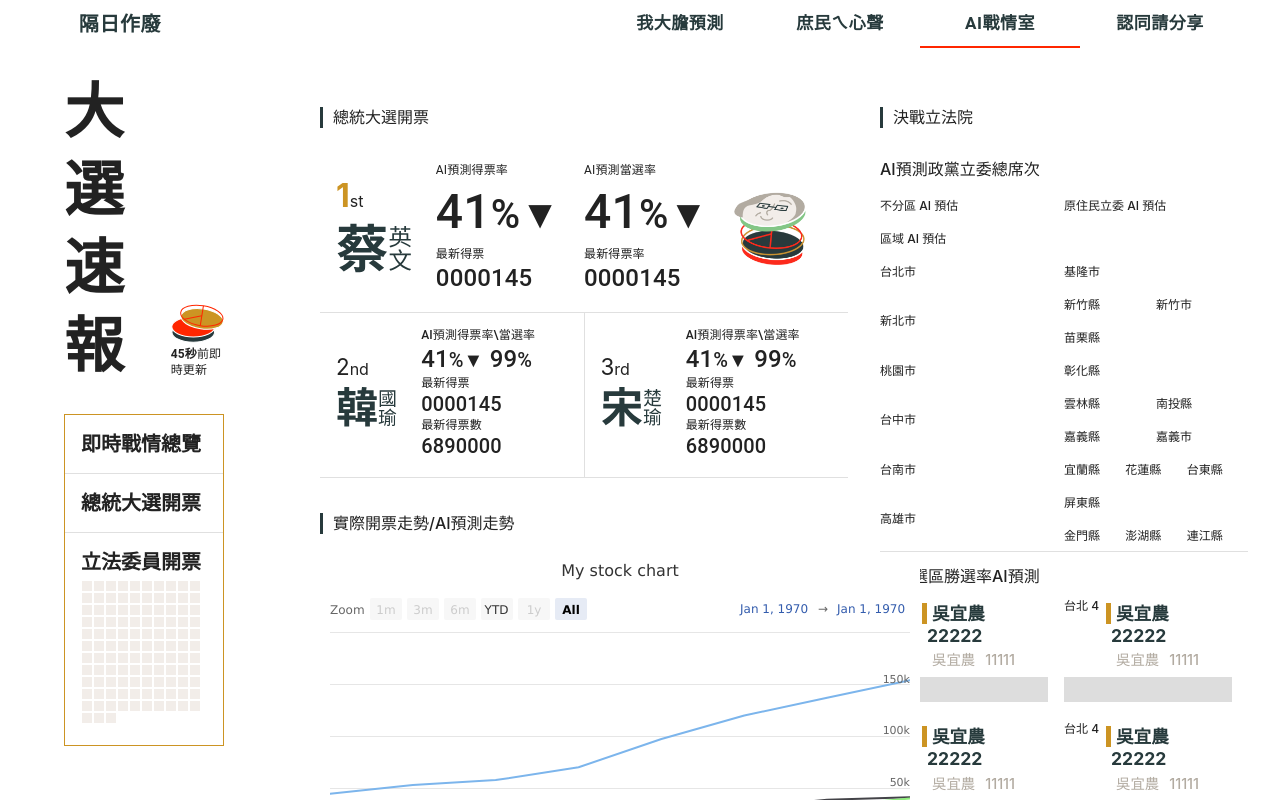
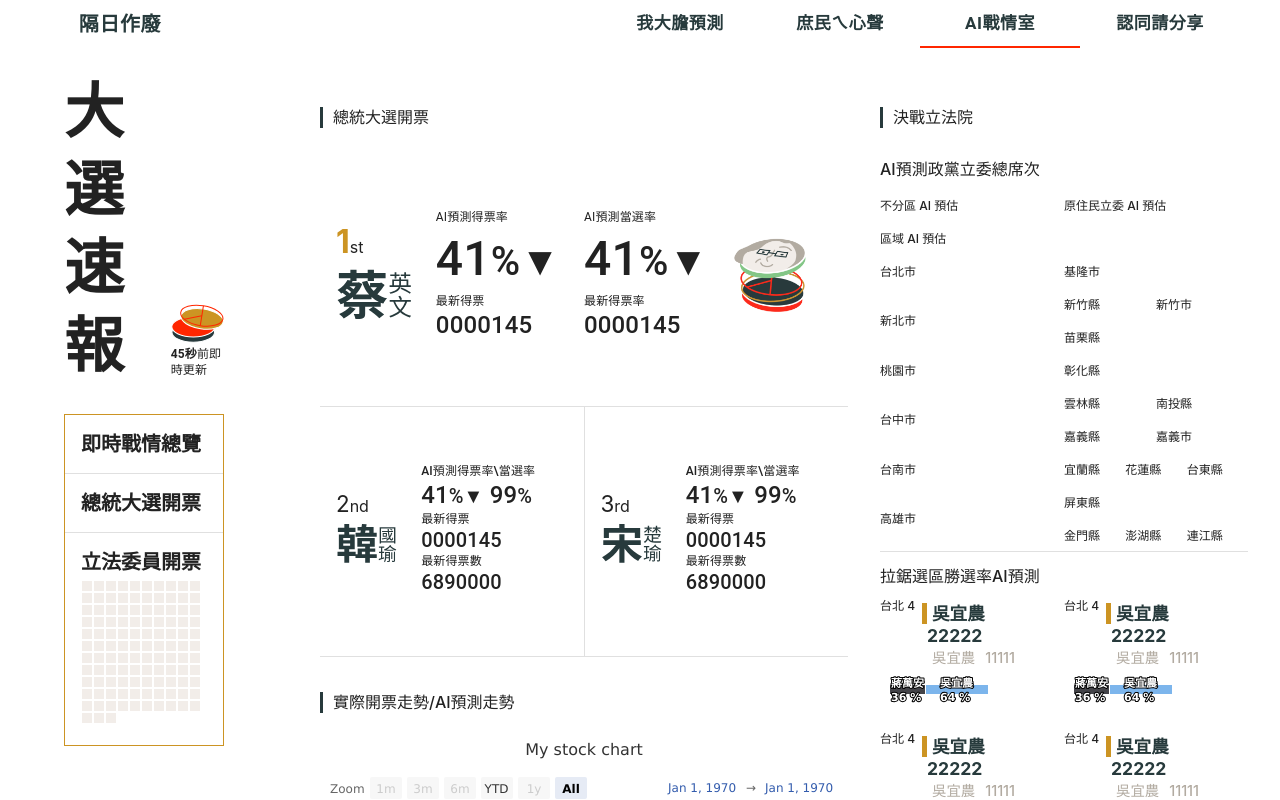
Before and after one commit to ychi/fire-elect, a React (Create React App) app: page /aiwarroom in a window 1280 px wide. Shown: the top 800 px of the page. Built offline with nearby package versions, Linux system fonts and the light colour scheme.

Commit message:
line graph

```diff
--- a/src/presentational/Components/DistParliament/DistParliament.js
+++ b/src/presentational/Components/DistParliament/DistParliament.js
@@ -1,10 +1,62 @@
 import React from 'react';
 import './distparliament.scss';
-import Button from '@material-ui/core/Button';
 import Typography from '@material-ui/core/Typography';
 import Box from '@material-ui/core/Box';
 import Grid from '@material-ui/core/Grid';
-import Link from '@material-ui/core/Link';
+import { render } from 'react-dom';
+import Highcharts from 'highcharts/highstock';
+import HighchartsReact from 'highcharts-react-official';
+
+const bar = {
+  chart: {
+    height: 50,
+    type: 'bar'
+},
+title: {
+    text: ''
+},
+credits: {
+  enabled: false
+},
+xAxis: {
+    visible: false,
+},
+yAxis: {
+    visible: false,
+},
+legend: {
+    enabled: false,
+},
+
+plotOptions: {
+    series: {
+        stacking: 'normal',
+        pointWidth: 10
+    },
+    bar: {
+        dataLabels: {
+            enabled: true,
+            distance : -50,
+            formatter: function() {
+                var dlabel = this.series.name + '<br/>';
+                dlabel += Math.round(this.percentage*100)/100 + ' %';
+                    return dlabel
+             },
+            style: {
+                color: 'white',
+            },
+        },
+
+    },
+},
+series: [{
+    name: '吳宜農',
+    data: [64]
+}, {
+    name: '蔣萬安',
+    data: [36]
+}]
+};
 
 function DistParliament(props) {
   return (
@@ -22,7 +74,14 @@ function DistParliament(props) {
           <span className="losecount">{props.losecount}</span>
         </Grid>
       </Grid>
-      <Grid item xs={12} className="predict_bar"></Grid>
+      <Grid item xs={12} className="predict_bar">
+        <Box className="barwidth">
+          <HighchartsReact
+        highcharts={Highcharts}
+        options={bar}
+        />
+        </Box>
+      </Grid>
     </Grid>
   );
 }
--- a/src/presentational/Components/DistParliament/distparliament.scss
+++ b/src/presentational/Components/DistParliament/distparliament.scss
@@ -1,9 +1,7 @@
 .distparliament {
     padding: 50px 0;
     .predict_bar{
-        background-color: #dddddd;
-        margin: 5px 0;
-        padding: 10px 0;
+       height: 50px;
     }
     .winner, .wincount, .loser, .losecount{
         padding: 0 5px;
@@ -27,4 +25,5 @@
     .loser{
         border-color: transparent;
     }
+
 }
--- a/src/presentational/Components/LineGraph/LineGraph.js
+++ b/src/presentational/Components/LineGraph/LineGraph.js
@@ -25,7 +25,7 @@ const options = {
     data: [12908, 5948, 8105, 11248, 8989, 11816, 18274, 18111]
 }, {
     name: '宋 預測得票率',
-    data: [23916, 21024, 22742, 12851, 13490, 10282, 14121, 16434]
+    data: [23916, 21024, 22742, 12851, 13490, 10282, 38121, 40434]
 },]
 };
 
--- a/src/presentational/Components/LineGraph/linegraph.scss
+++ b/src/presentational/Components/LineGraph/linegraph.scss
@@ -1,10 +1,4 @@
 .linegraph {
-    background-color: #323232;
-    min-height: 50vh;
-    display: flex;
-    flex-direction: column;
-    align-items: center;
-    justify-content: center;
-    font-size: calc(10px + 2vmin);
-    color: white;
+    width: 100%;
+    height: 15px;
 }
```
